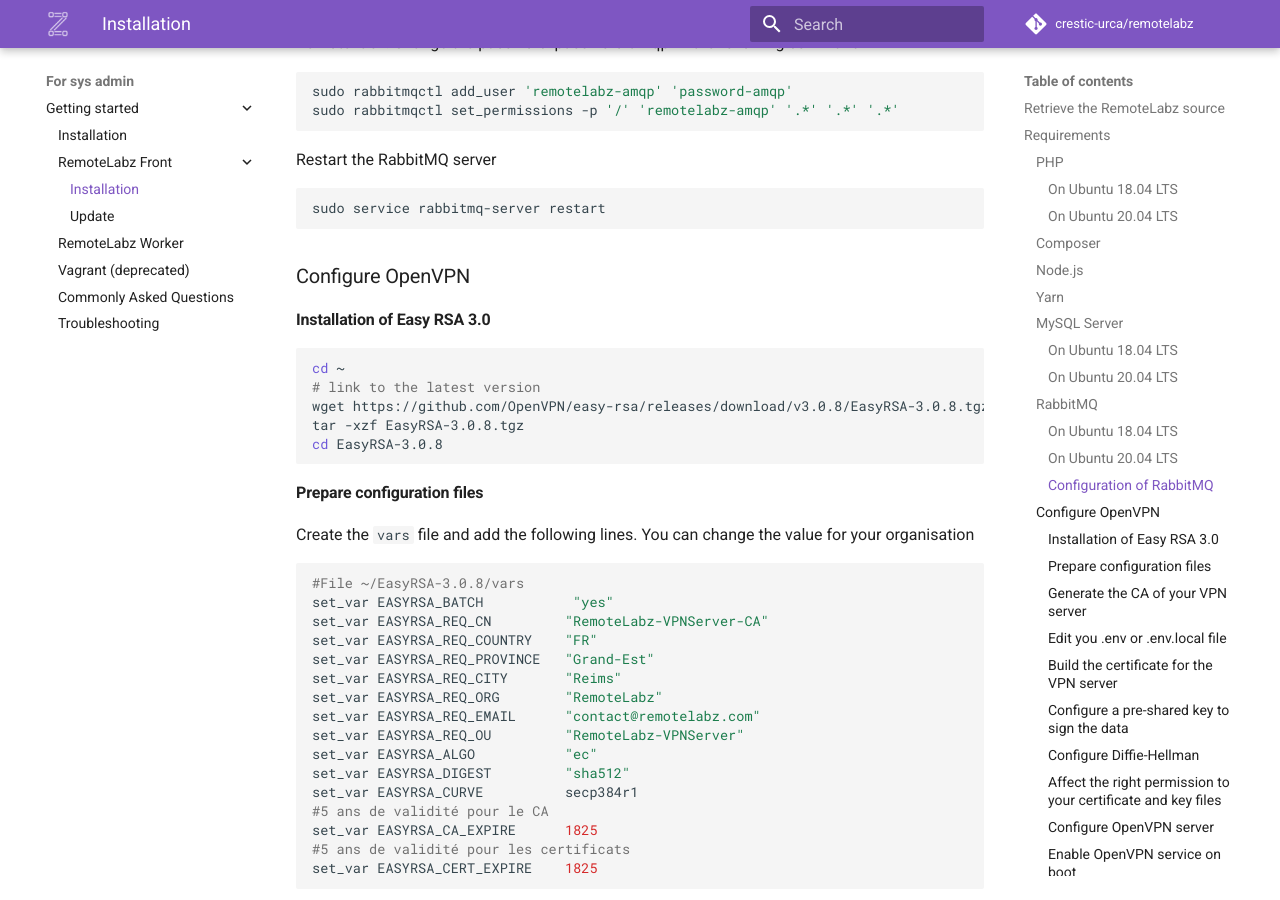
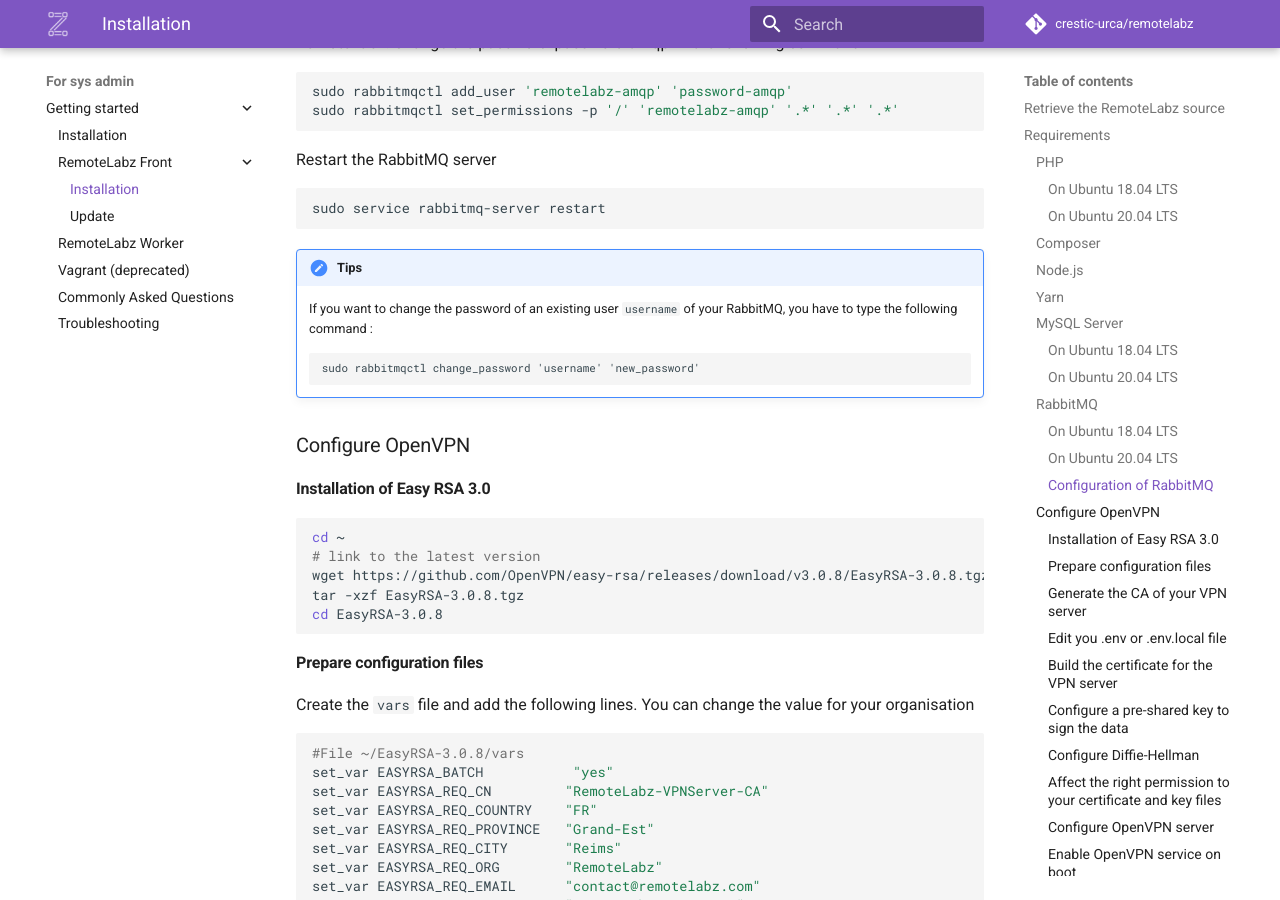
Before and after one commit to remotelabz/remotelabz-docs, an MkDocs documentation site: the page built from docs/administrators/getting-started/ubuntu-front.md, in a window 1280 px wide and 900 px high, scrolled down 2858 px. Built offline with MkDocs 1.6.1 and Material for MkDocs 9.7.7, drawn with Linux system fonts in a browser that asks for light colours; comment, search, counter and statistics services are not loaded; some of the changed text lies outside the part shown.

Commit message:
Check done for 18.04

````diff
--- a/docs/administrators/getting-started/ubuntu-front.md
+++ b/docs/administrators/getting-started/ubuntu-front.md
@@ -111,6 +111,12 @@ Restart the RabbitMQ server
 sudo service rabbitmq-server restart
 ```
 
+!!! Tips
+    If you want to change the password of an existing user `username` of your RabbitMQ, you have to type the following command :
+    ```
+    sudo rabbitmqctl change_password 'username' 'new_password'
+    ```
+
 ### Configure OpenVPN
 
 ####Installation of Easy RSA 3.0
@@ -165,7 +171,6 @@ You have to add your passphrase in your `.env` RemoteLabz application
 ```bash
 SSL_CA_KEY_PASSPHRASE="R3mot3!abz-0penVPN-CA2020"
 ```
-
 
 ####Build the certificate for the VPN server
 Change the value of the Common Name (CN) in the vars file to now create the certificate file for your OpenVPN server
@@ -253,6 +258,8 @@ sudo sysctl --system
 ```
 
 ## Install RemoteLabz
+
+The install process will create the directory `/opt/remotelabz`. You can create a link to your home with the command `sudo ln -s ~/remotelabz /opt/remotelabz`
 
 While you're in RemoteLabz root directory :
 
````
Also changed, not shown: other parts of docs/administrators/getting-started/ubuntu-front.md (+1 -1 lines).
